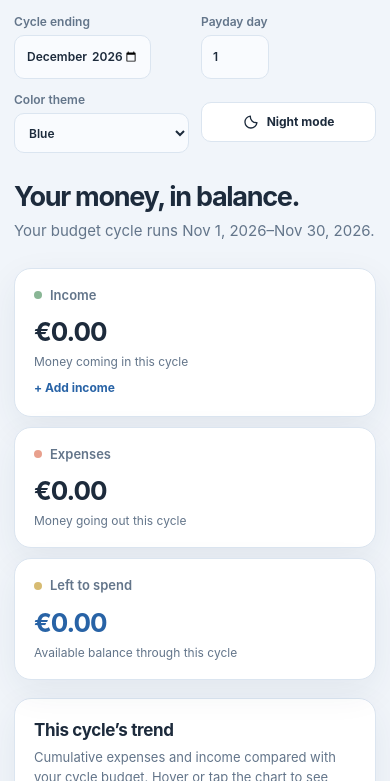
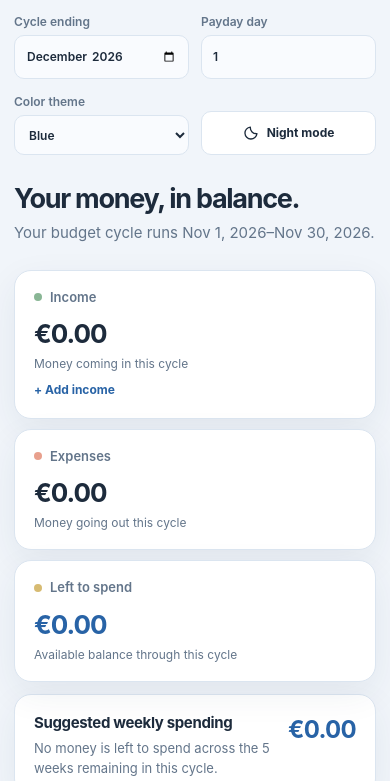
Before and after one commit to John2k11/budgetApp, a plain HTML site: page index.html in a window 390 px wide. Shown: the part 63-844 px from the top of the page. Drawn offline with Linux system fonts and the light colour scheme.

Commit message:
feat: add weekly spending suggestion based on available balance and remaining cycle duration

```diff
--- a/css/styles.css
+++ b/css/styles.css
@@ -190,6 +190,10 @@ h1 { margin: 0; font-size: clamp(27px, 4vw, 36px); letter-spacing: -1.3px; line-
 .intro { margin: 8px 0 25px; color: var(--muted); }
 
 .summary { display: grid; grid-template-columns: repeat(3, 1fr); gap: 16px; }
+.weekly-guidance { display: flex; align-items: center; justify-content: space-between; gap: 18px; margin-top: 16px; padding: 18px 22px; }
+.weekly-guidance h2 { font-size: 15px; }
+.weekly-guidance-amount { flex: 0 0 auto; color: var(--green); font-size: clamp(24px, 3vw, 30px); font-weight: 730; letter-spacing: -.7px; }
+.weekly-guidance-amount.expense { color: var(--red); }
 .chart-panel { margin-top: 18px; }
 .chart-heading { flex-wrap: wrap; }
 .chart-legend { display: flex; flex-wrap: wrap; gap: 14px; color: var(--muted); font-size: 12px; }
@@ -310,14 +314,18 @@ footer { margin-top: 26px; color: var(--footer); text-align: center; font-size:
 @media (max-width: 720px) {
   .page { width: min(100% - 28px, 520px); padding-top: 24px; }
   .topbar { flex-wrap: wrap; align-items: center; gap: 16px; margin-bottom: 28px; }
-  .topbar-actions { display: grid; grid-template-columns: minmax(0, 1fr) minmax(0, 1fr); gap: 12px; }
+  .topbar-actions { display: grid; grid-template-columns: repeat(2, minmax(0, 1fr)); align-items: end; gap: 14px 12px; }
   .month-control { display: grid; gap: 4px; justify-items: start; font-size: 12px; }
+  .month-control, .palette-control { width: 100%; min-width: 0; }
   .palette-control { display: grid; gap: 4px; justify-items: start; font-size: 12px; }
-  .month-control input { width: 137px; }
-  .payday-control input { width: 68px; }
+  .month-control input, .palette-control select { width: 100%; min-width: 0; }
+  .payday-control input { width: 100%; }
+  .topbar-actions .theme-toggle { width: 100%; min-height: 44px; align-self: end; }
   .summary { grid-template-columns: minmax(0, 1fr); gap: 10px; }
   .stat { min-height: 0; padding: 17px 19px; }
   .stat-value { margin-top: 7px; font-size: 26px; }
+  .weekly-guidance { align-items: flex-start; margin-top: 12px; padding: 17px 19px; }
+  .weekly-guidance-amount { font-size: 24px; }
   .content { gap: 14px; margin-top: 14px; }
   .panel { padding: 19px; }
   input, select { min-height: 44px; }
@@ -333,9 +341,7 @@ footer { margin-top: 26px; color: var(--footer); text-align: center; font-size:
   .brand { font-size: 16px; }
   .brand-mark { width: 32px; height: 32px; }
   .form-row { grid-template-columns: 1fr; }
-  .topbar-actions .month-control:first-child { min-width: 0; }
-  .topbar-actions .month-control:first-child input { width: 100%; }
-  .topbar-actions .theme-toggle { justify-self: end; }
+  .topbar-actions { column-gap: 10px; }
   .transaction {
     display: grid;
     grid-template-columns: 40px minmax(0, 1fr) auto;
--- a/index.html
+++ b/index.html
@@ -63,6 +63,16 @@
         <div class="stat-value" id="balance-total">$0.00</div>
         <div class="stat-note">Available balance through this cycle</div>
       </article>
+    </section>
+
+    <section class="weekly-guidance card" aria-labelledby="weekly-guidance-heading">
+      <div>
+        <h2 id="weekly-guidance-heading">Suggested weekly spending</h2>
+        <p class="section-description" id="weekly-guidance-note" aria-live="polite">
+          A weekly guide based on your available balance and time left in this cycle.
+        </p>
+      </div>
+      <div class="weekly-guidance-amount" id="weekly-spending-suggestion" aria-live="polite">—</div>
     </section>
 
     <section class="card panel chart-panel" aria-labelledby="trend-heading">
--- a/js/app.js
+++ b/js/app.js
@@ -141,6 +141,39 @@
     return new Date(`${date}T12:00:00`).toLocaleDateString(undefined, {
       year: "numeric", month: "short", day: "numeric"
     });
+  }
+
+  function renderWeeklySpendingSuggestion(balance, startDate, endDate) {
+    const suggestion = document.getElementById("weekly-spending-suggestion");
+    const note = document.getElementById("weekly-guidance-note");
+    suggestion.classList.remove("expense");
+    const remainingStartDate = localDate < startDate ? startDate : localDate;
+    if (endDate < remainingStartDate) {
+      suggestion.textContent = "—";
+      note.textContent = "This budget cycle has ended.";
+      return;
+    }
+
+    const firstDay = new Date(`${remainingStartDate}T00:00:00Z`);
+    const lastDay = new Date(`${endDate}T00:00:00Z`);
+    const remainingDays = Math.floor((lastDay - firstDay) / 86400000) + 1;
+    const remainingWeeks = Math.ceil(remainingDays / 7);
+    if (balance < 0) {
+      suggestion.textContent = formatter.format(balance);
+      suggestion.classList.add("expense");
+      note.textContent = `You are over your available balance. There is no suggested spending allowance for this cycle.`;
+      return;
+    }
+    suggestion.classList.remove("expense");
+    if (balance === 0) {
+      suggestion.textContent = formatter.format(0);
+      note.textContent = `No money is left to spend across the ${remainingWeeks} week${remainingWeeks === 1 ? "" : "s"} remaining in this cycle.`;
+      return;
+    }
+
+    const weeklyAmount = Math.floor((balance / remainingWeeks) * 100) / 100;
+    suggestion.textContent = formatter.format(weeklyAmount);
+    note.textContent = `Per week for the ${remainingWeeks} week${remainingWeeks === 1 ? "" : "s"} remaining in this cycle, based on your left-to-spend balance.`;
   }
 
   function syncCycleControls() {
@@ -480,6 +513,7 @@
     document.getElementById("balance-total").classList.toggle("income", balance >= 0);
     document.getElementById("balance-total").classList.toggle("expense", balance < 0);
     document.getElementById("cycle-range").textContent = `${formatDate(startDate)}–${formatDate(endDate)}`;
+    renderWeeklySpendingSuggestion(balance, startDate, endDate);
     document.getElementById("transaction-count").textContent =
       `${transactions.length} transaction${transactions.length === 1 ? "" : "s"}`;
     renderTransactions(transactions);
```
Also changed, not shown: 1 other file.
